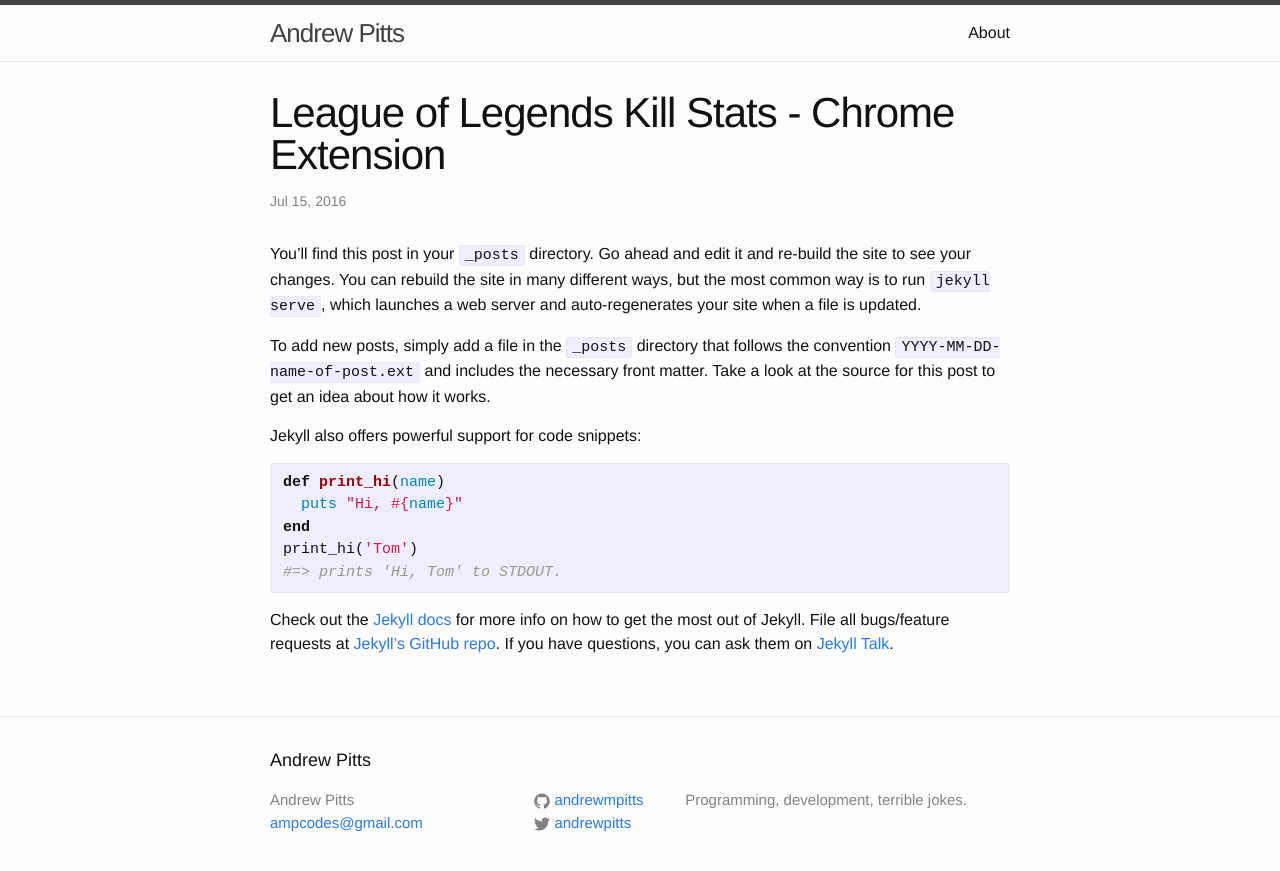
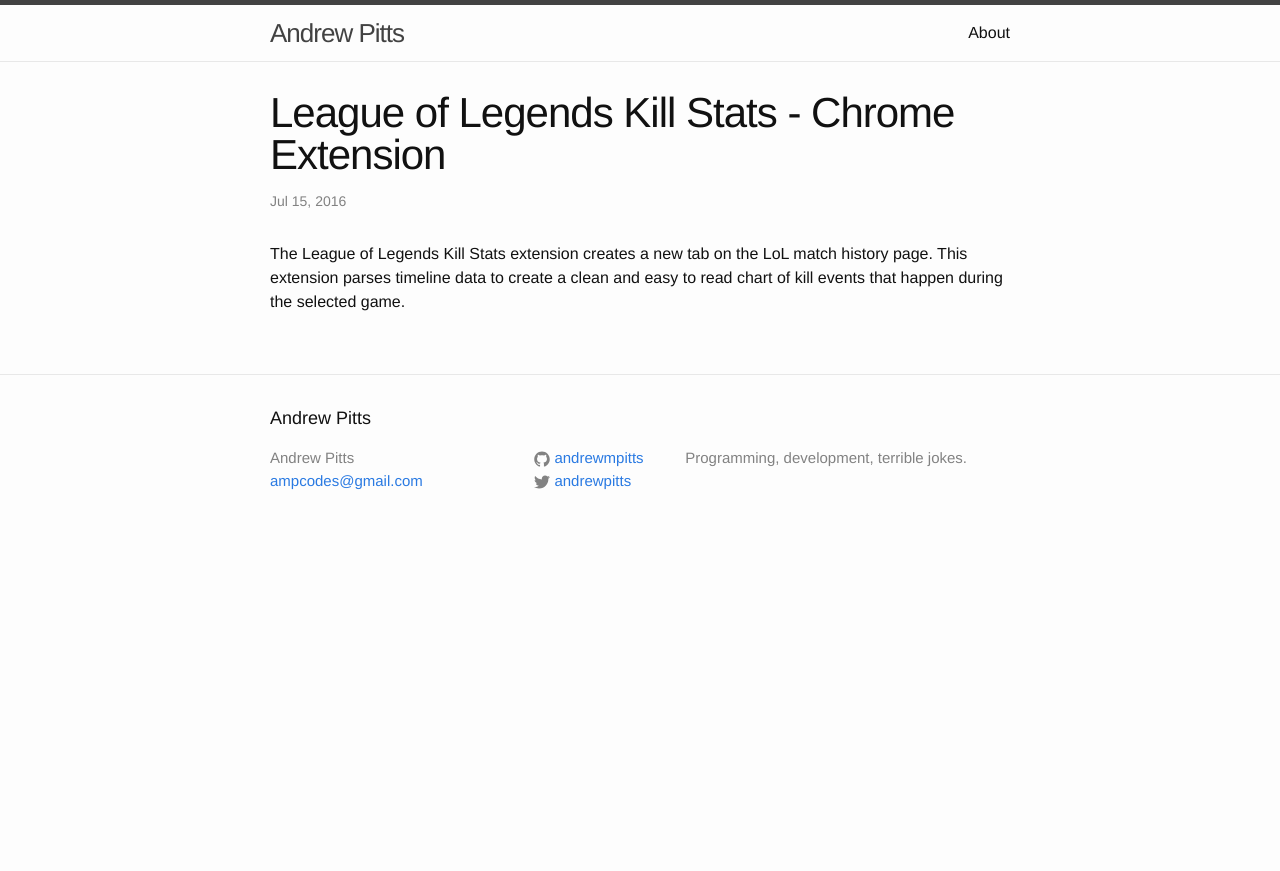
Before and after one commit to andrewmpitts/andrewmpitts.github.io, a Jekyll site: the page built from _posts/2016-07-14-Intro.markdown, in a window 1280 px wide. Shown: the top 871 px of the page. Built offline with Jekyll 4.4.1, drawn with Linux system fonts in a browser that asks for light colours.

Commit message:
New Post

```diff
--- a/_posts/2016-07-14-Intro.markdown
+++ b/_posts/2016-07-14-Intro.markdown
@@ -2,24 +2,7 @@
 layout: post
 title:  "League of Legends Kill Stats - Chrome Extension"
 date:   2016-07-14 21:22:56 -0400
-categories: jekyll update
+categories: League of Legends Killstats Chrome Extension
 ---
-You’ll find this post in your `_posts` directory. Go ahead and edit it and re-build the site to see your changes. You can rebuild the site in many different ways, but the most common way is to run `jekyll serve`, which launches a web server and auto-regenerates your site when a file is updated.
-
-To add new posts, simply add a file in the `_posts` directory that follows the convention `YYYY-MM-DD-name-of-post.ext` and includes the necessary front matter. Take a look at the source for this post to get an idea about how it works.
-
-Jekyll also offers powerful support for code snippets:
-
-{% highlight ruby %}
-def print_hi(name)
-  puts "Hi, #{name}"
-end
-print_hi('Tom')
-#=> prints 'Hi, Tom' to STDOUT.
-{% endhighlight %}
-
-Check out the [Jekyll docs][jekyll-docs] for more info on how to get the most out of Jekyll. File all bugs/feature requests at [Jekyll’s GitHub repo][jekyll-gh]. If you have questions, you can ask them on [Jekyll Talk][jekyll-talk].
-
-[jekyll-docs]: http://jekyllrb.com/docs/home
-[jekyll-gh]:   https://github.com/jekyll/jekyll
-[jekyll-talk]: https://talk.jekyllrb.com/
+The League of Legends Kill Stats extension creates a new tab on the LoL match history page. This extension parses timeline
+data to create a clean and easy to read chart of kill events that happen during the selected game.
```
